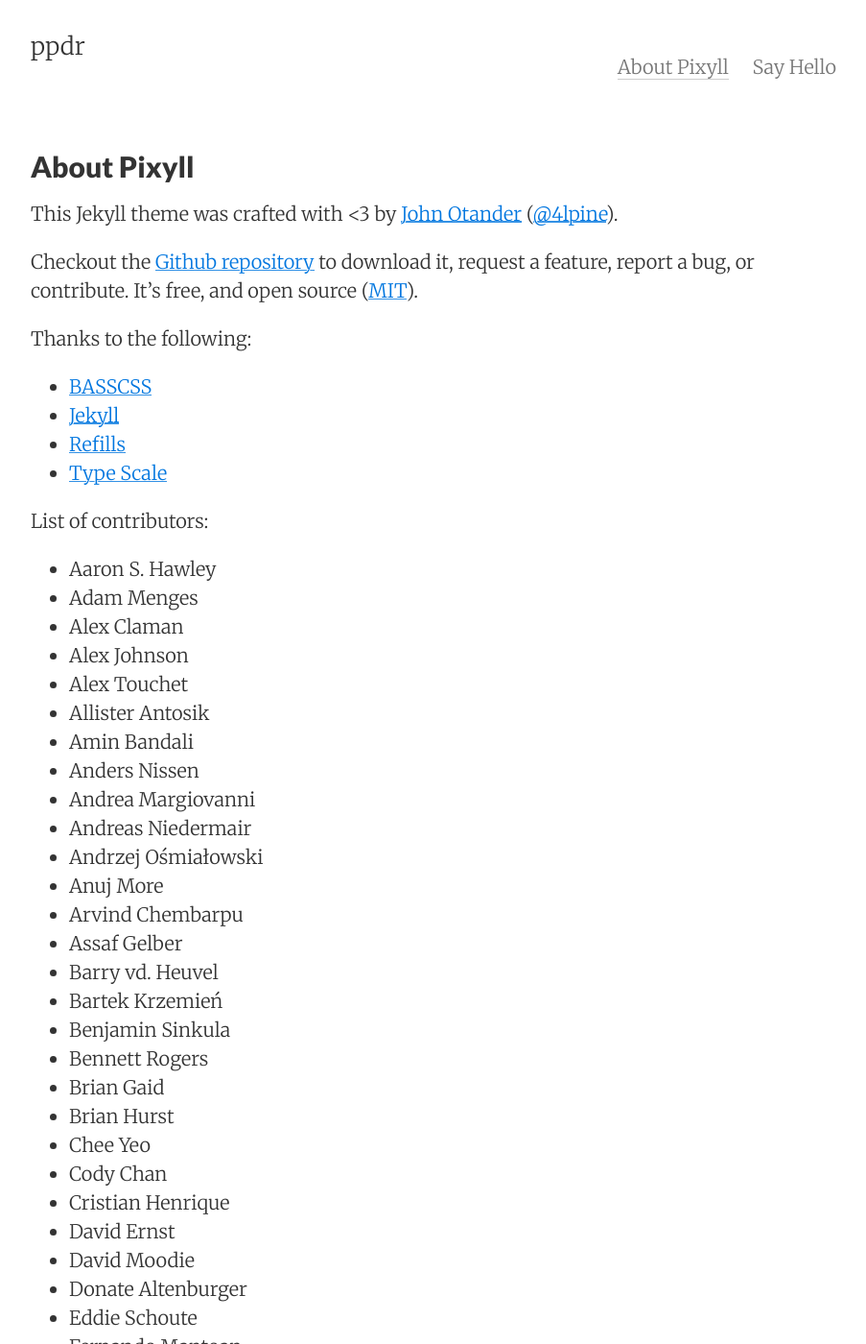
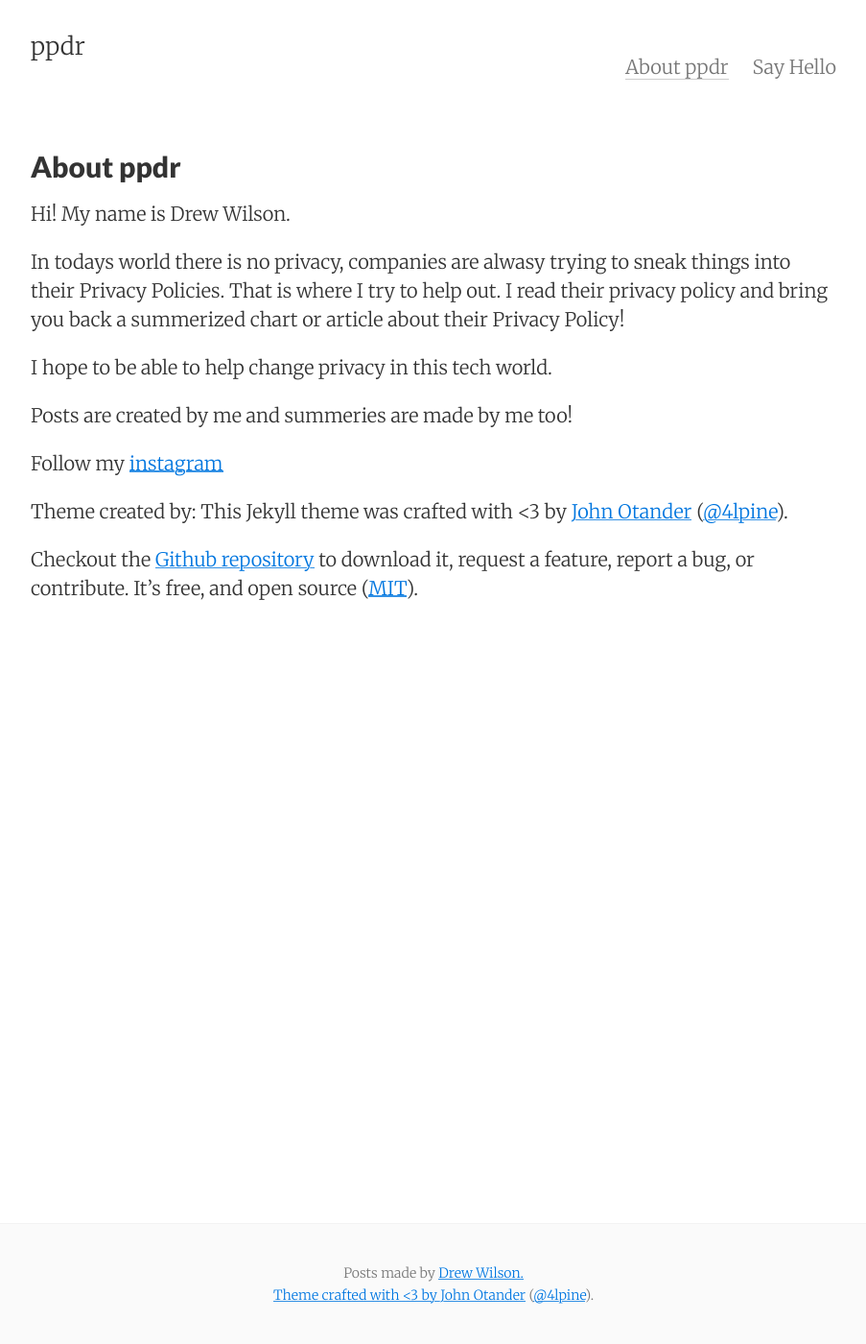
Before and after one commit to DrewWilson04/ppdr, a Jekyll site: the page built from about.md, in a window 1280 px wide and 1400 px high. Shown: the whole window at 96% size, without its empty margins (188-1091 px from the left). Built offline with Jekyll 4.4.1, drawn with Linux system fonts in a browser that asks for light colours; some of the changed text lies outside the part shown.

Commit message:
updated the about

```diff
--- a/about.md
+++ b/about.md
@@ -1,94 +1,25 @@
 ---
 layout: page
-title: About Pixyll
+title: About ppdr
 permalink: /about/
 tags: about
 ---
 
+Hi! My name is Drew Wilson.
+
+In todays world there is no privacy, companies are alwasy trying to sneak things into their Privacy Policies.
+That is where I try to help out. I read their privacy policy and bring you back a summerized chart or article about their Privacy Policy!
+
+I hope to be able to help change privacy in this tech world.
+
+Posts are created by me and summeries are made by me too!
+
+Follow my [instagram](https://www.instagram.com/thetrudrewwilson/)
+
+Theme created by:
 This Jekyll theme was crafted with <3 by [John Otander](http://johnotander.com)
 ([@4lpine](https://twitter.com/4lpine)).
 
 Checkout the [Github repository](https://github.com/johnotander/pixyll) to download it,
 request a feature, report a bug, or contribute. It's free, and open source
 ([MIT](http://opensource.org/licenses/MIT)).
-
-Thanks to the following:
-
-* [BASSCSS](http://basscss.com)
-* [Jekyll](http://jekyllrb.com)
-* [Refills](http://refills.bourbon.io/)
-* [Type Scale](http://type-scale.com/)
-
-List of contributors:
-
-- Aaron S. Hawley
-- Adam Menges
-- Alex Claman
-- Alex Johnson
-- Alex Touchet
-- Allister Antosik
-- Amin Bandali
-- Anders Nissen
-- Andrea Margiovanni
-- Andreas Niedermair
-- Andrzej Ośmiałowski
-- Anuj More
-- Arvind Chembarpu
-- Assaf Gelber
-- Barry vd. Heuvel
-- Bartek Krzemień
-- Benjamin Sinkula
-- Bennett Rogers
-- Brian Gaid
-- Brian Hurst
-- Chee Yeo
-- Cody Chan
-- Cristian Henrique
-- David Ernst
-- David Moodie
-- Donate Altenburger
-- Eddie Schoute
-- Fernando Mantoan
-- Gurchet Rai
-- Harish Narayanan
-- Jack Platten
-- Jehan Tremback
-- Jiaxi Gu (Isaac)
-- John Otander
-- Jordan Danielewski
-- Josh Buxton
-- Kirill Kulikov
-- Kyle Maxwell
-- Marta Sztybor
-- Martin Wagner
-- Matthew Graybosch
-- Maxim Tsoy
-- Mete Balci
-- Mike Lloyd
-- Mikhail Grachev
-- mindwind
-- Nick Rakochy
-- Nikolay Georgiev
-- Noel Bautista
-- Oliver Hamlet
-- Onur (e0i)
-- Praveer Gupta
-- Rassol (Karmeye)
-- Renato Fialho
-- Ricky Han
-- Roberto Pesando
-- Ryan Jacobs
-- Scott Martin
-- Selim Eren Bekçe
-- Shruti Rijhwani
-- Steef Hegeman
-- Tehmasp Chaudhri
-- Thomas Galvin
-- Timothy Gu
-- Tom Kraak
-- Vishnu Ks
-- Vladislav Arbatov
-- Wilfred Hughes
-- Yaroslav Yadrishnikov
-- Yee Chie Tu
-- Yeou Chien
```
